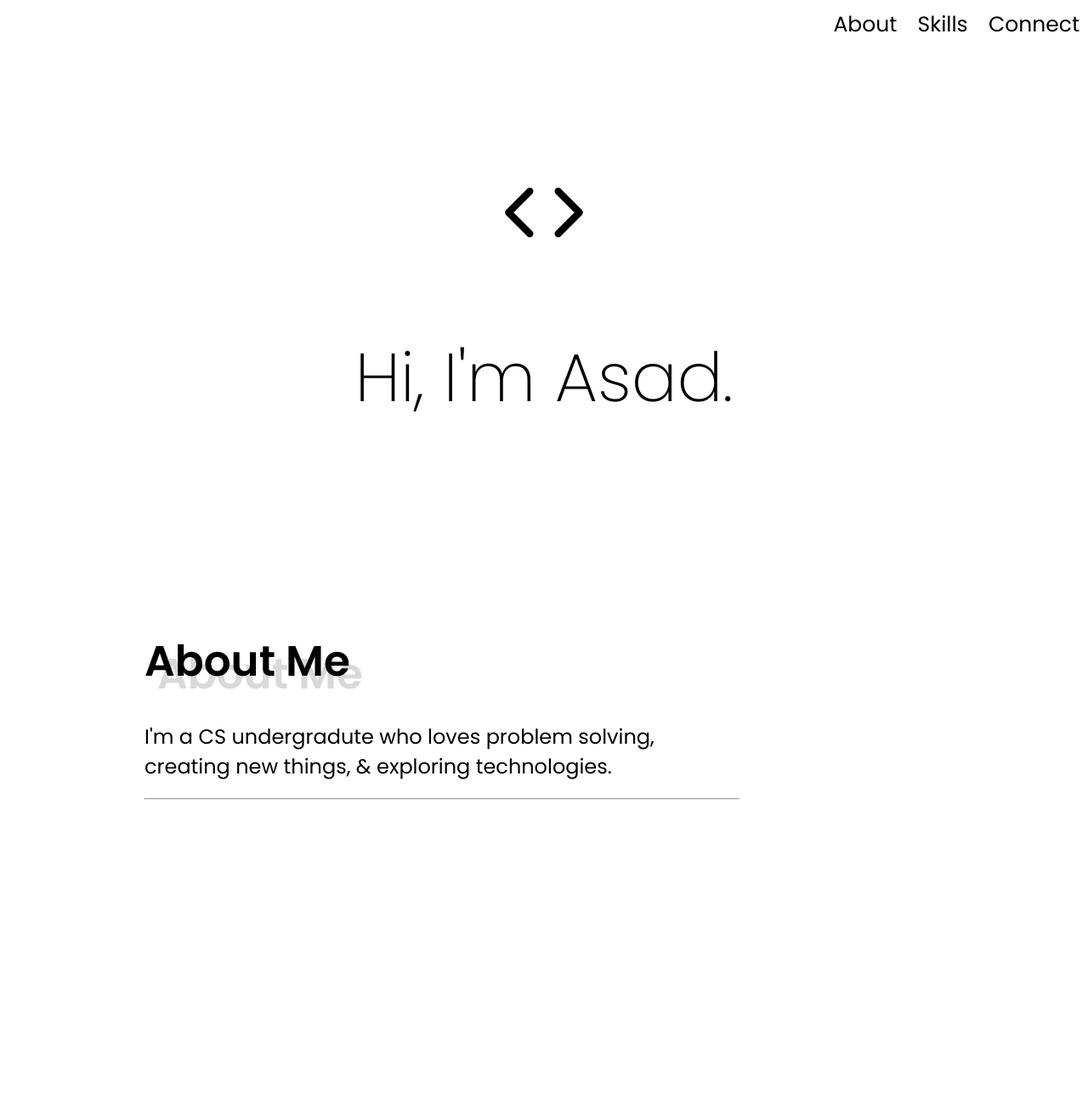
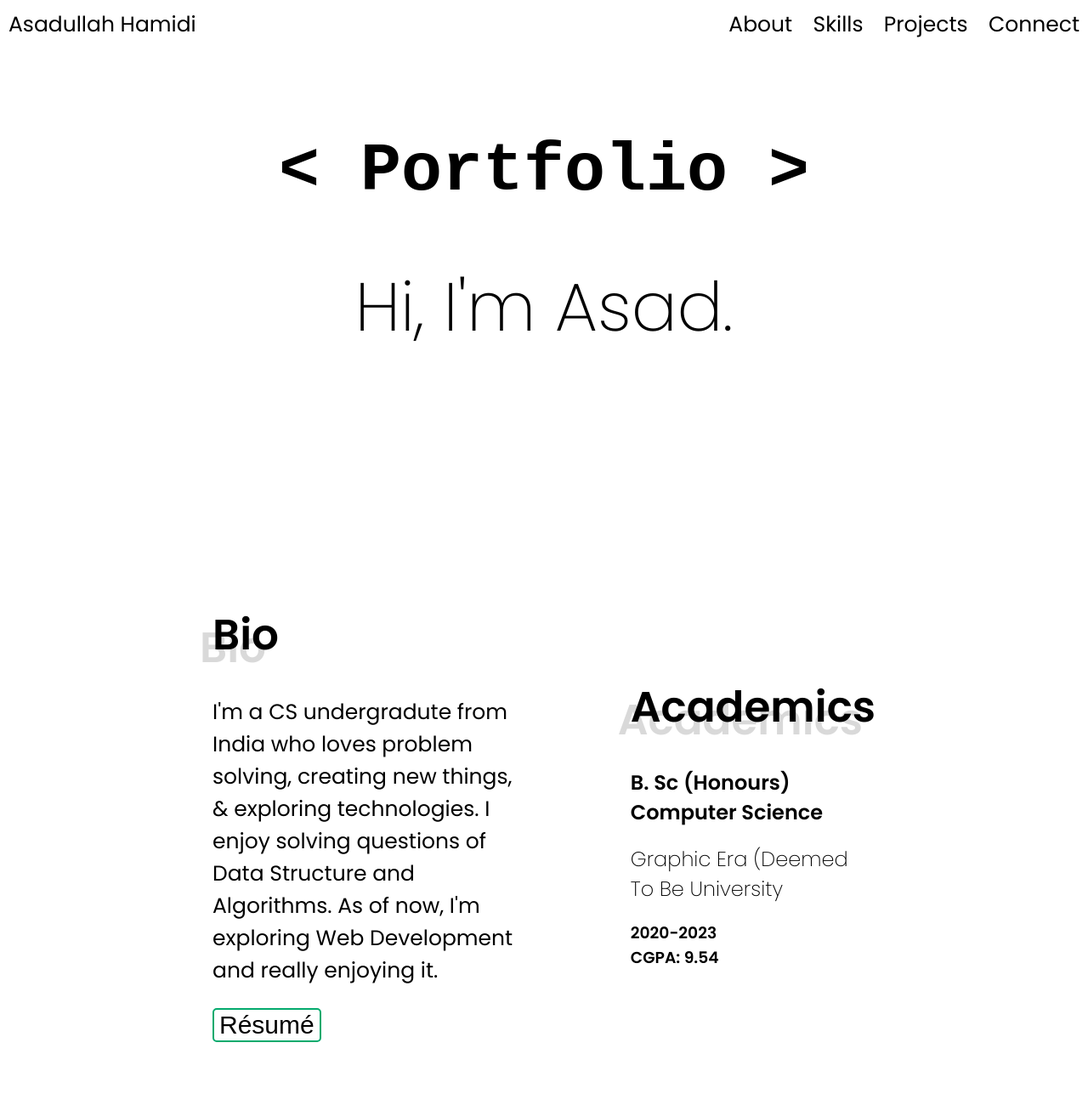
Before and after one commit to asdhamidi/WebDev, a plain HTML site: page index.html in a window 1280 px wide. Shown: the top 1300 px of the page at 85% size. Before the commit the page ends 999 px from the top, so only its background shows below. Drawn offline with Linux system fonts and the light colour scheme.

Commit message:
Changed about section, added academics, skills, and project section. Made some structural changes.

```diff
--- a/index.html
+++ b/index.html
@@ -2,6 +2,11 @@
 <html>
     <style>
         @import url('https://fonts.googleapis.com/css2?family=Poppins:wght@100;200;400;600&display=swap');
+        p {
+            font-size: 25px;
+            font-weight: 400;
+        }
+
         body{
             margin: 0px;
             font-family: "Poppins";
@@ -9,6 +14,7 @@
 
         .container {
             width: auto;
+            display: block;
             margin: 0px 100px 0px 100px;
             padding-right: 20px;
             padding-left: 20px;
@@ -19,7 +25,7 @@
             position: fixed;
             top: 0px;
             text-align: right;
-            backdrop-filter: blur(3px);
+            backdrop-filter: blur(8px);
         }
         .nav-bar h1, .dropdown {
             font-weight: 400;
@@ -29,12 +35,19 @@
             color: #000;
         }
 
+        .nav-bar #title {
+            position: relative;
+            float: left;
+        }
+
         .nav-bar h1:hover, .dropdown:hover #drpbtn {
             position: relative;
             left: 1px;
             bottom: 1px;
             color: #04AA6D;
+            text-shadow: -3px 5px 5px rgba(128,128,128, 0.5);
         }
+
         .dropdown-content {
             border: 1px groove grey;
             border-radius: 50px;
@@ -60,44 +73,56 @@
             transform: scale(1.1);
         }
 
-        .landing {
-            display: flex;
-            flex-direction: column;
-            margin: auto;
-            height: auto;
+        .landing, .footer {
+            margin: 15%;
         }
 
-        .landing-text {
+        .landing-text, .footer-text {
             font-size: 40px;
-            margin: 20px auto 100px auto;
+            margin: 0px;
+            text-align: center;
         }
 
-        .landing-icon {
+        .sections {
             display: flex;
-            justify-content: center;
-            margin: 200px auto 10px  auto;
+            flex-direction: row;
+            padding: 70px;
+            margin: auto;
         }
 
-        .landing-icon img{
-            width: 100px;
-        }
-        .about {
-            display: flex;
-            flex-direction: row;
-            padding: 50px;
-            margin: auto;
+        .subsections {
+            margin: auto 30px auto 30px;
+            padding: 30px;
             width: auto;
+
         }
         .headings {
             font-size: 50px;
-            text-shadow: 15px 15px rgba(128,128,128, 0.3);
+            text-shadow: -15px 15px rgba(128,128,128, 0.3);
             font-weight: 600;
         }
 
-        .about-me {
-            font-weight: 800;
-            width: 700px;
+        button {
+            font-size: 30px;
+            background: white;
+            border: 2px solid #04AA6D;
+            border-radius: 5px;
+            width: auto;
+            text-align: center;
         }
+        button:hover {
+            position: relative;
+            left: 3px;
+            bottom: 3px;
+            box-shadow: -5px 5px rgba(128,128,128, 0.3);
+            background: #04AA6D;
+            }
+
+        button:active {
+            transform: translate3d(-2px, 2px, 2px);
+            box-shadow: none
+        }
+
     </style>
     <head>
         <title>Portfolio - Asadullah Hamidi</title>
@@ -105,16 +130,19 @@
     <body>
         <header>
             <nav class="nav-bar" id="nav-bar">
+                <a href="#Landing"><h1 id="title">Asadullah Hamidi</h1></a>
                 <a href="#About"><h1>About</h1></a>
                 <a href="#Skills"><h1>Skills</h1></a>
+                <a href="#Projects"><h1>Projects</h1></a>
                 <div class="dropdown">
                     <h1 id="drpbtn" style="margin: 0px;">Connect</h1>
                     <div class="dropdown-content">
                         <div class="links">
-                            <a href="https://github.com/asdhamidi"><img src="images/github.png"></a>
-                            <a href="https://www.linkedin.com/in/asadullahhamidi/"><img src="images/linkedin.png"></a>
-                            <a href="https://www.instagram.com/asad.codes"><img src="images/instagram.png"></a>
-                            <a href="https://www.asdhamidi.medium.com"><img src="images/medium.png"></a>
+                            <a href="https://github.com/asdhamidi" target="_blank"><img src="images/github.png"></a>
+                            <a href="https://www.linkedin.com/in/asadullahhamidi/" target="_blank"><img src="images/linkedin.png"></a>
+                            <a href="https://www.hackerrank.com/asdhamidi" target="_blank"><img src="images/hackerrank.svg"></a>
+                            <a href="https://www.instagram.com/asad.codes" target="_blank"><img src="images/instagram.png"></a>
+                            <a href="https://www.asdhamidi.medium.com" target="_blank"><img src="images/medium.png"></a>
                         </div>
                     </div>
                 </div>
@@ -122,26 +150,56 @@
             </nav>
         </header>
 
-        <div class="container">
+        <div class="container"  id="Landing">
             <div class="landing">
-                <div class="landing-icon">
-                    <img src="images/landingicon.svg">
-                </div>
                 <div class="landing-text">
+                    <h1 style="font-weight: 600; font-family: monospace;">< Portfolio ></h1>
                     <h1 style="font-weight: 200;">Hi, I'm Asad.</h1>
                 </div>
             </div>
 
-            <div class="about" id="About">
-                <div>
-                    <h1 class="headings">About Me</h1>
-                    <div class="about-me">
-                        <h2 style="font-weight: 400;">I'm a CS undergradute who loves problem solving, creating new things,
-                            & exploring technologies.</h2>
-                            <hr>
-                    </div>
+            <div class="sections" id="About">
+                <div class="subsections">
+                    <h1 class="headings">Bio</h1>
+                    <div>
+                        <p>I'm a CS undergradute from India who loves problem solving, creating new things,
+                            & exploring technologies. I enjoy solving questions of Data Structure and Algorithms.
+                            As of now, I'm exploring Web Development and really enjoying it.</p>
+                        <form method="get" action="assets/resume.pdf">
+                            <button type="submit">Résumé</button>
+                        </form>
+                </div>
+                </div>
+                <div class="subsections">
+                    <h1 class="headings">Academics</h1>
+                    <h2 style="font-weight: 400;"><b>B. Sc (Honours) Computer Science</b></h2>
+                    <h2 style="font-weight: 200;">Graphic Era (Deemed To Be University</h2>
+                    <h3 style="margin: 0px;">2020-2023</h3>
+                    <h3 style="margin: 0px;">CGPA: 9.54</h3>
+                </div>
+            </div>
+
+            <div class="sections" id="Skills">
+                <div class="subsections">
+                    <h1 class="headings">Skills</h1>
+
+                </div>
+            </div>
+
+            <div class="sections" id="Projects">
+                <div class="subsections">
+                    <h1 class="headings">Projects</h1>
+                    <p><u>Coming Soon...</u></p>
+
+                </div>
+            </div>
+
+            <div class="footer">
+                <div class="footer-text">
+                    <h1 style="font-weight: 600; font-family: monospace;"> < /Portfolio   > </h1>
                 </div>
             </div>
         </div>
+        <p style="text-align: center; margin: 0px;">Made with ❤️ by Asad.</p>
     </body>
 </html>
```
Also changed, not shown: images/coding.svg (added), images/hackerrank.svg (added), 1 other file.
